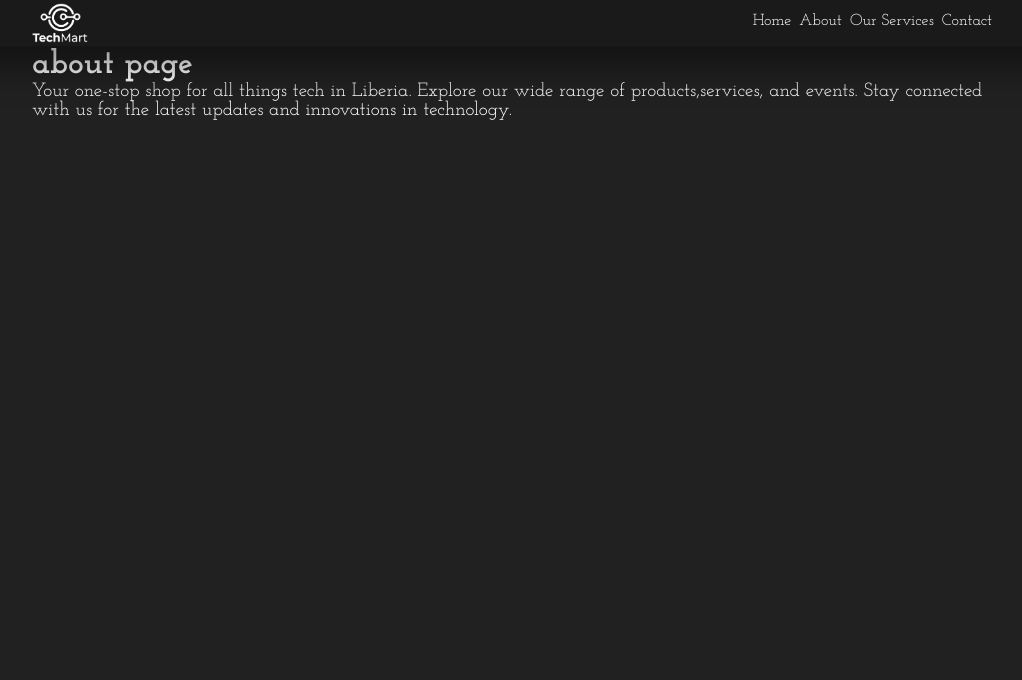
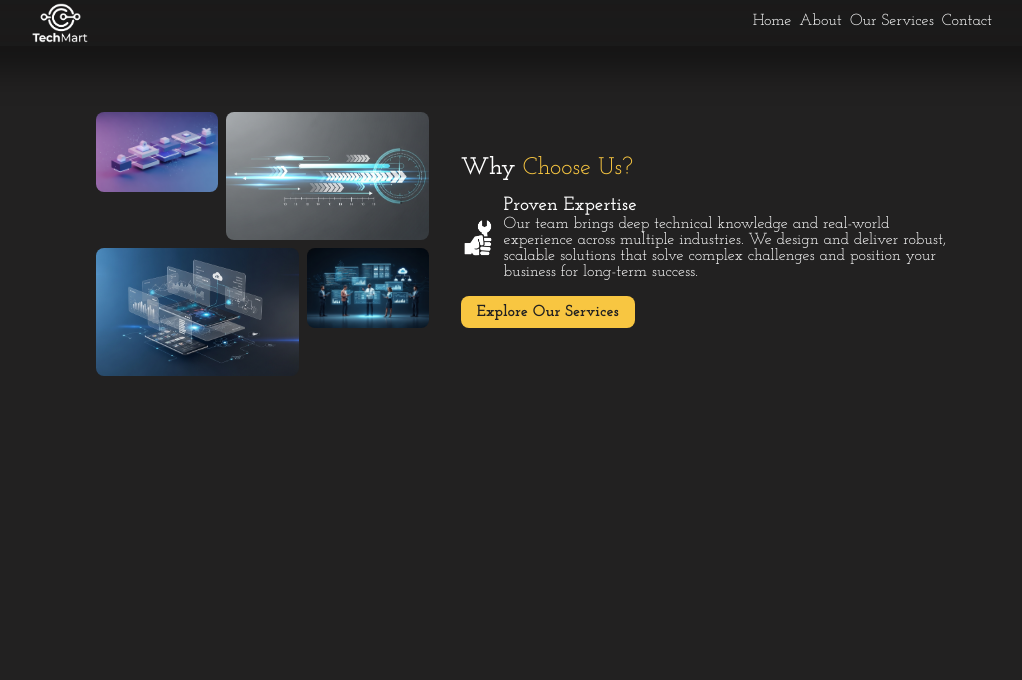
Before and after one commit to I-AGBLE/techmartliberia, a Django app: page /about/ in a window 1280 px wide. Shown: the top 680 px of the page, without its empty margins (128-1150 px from the left). Run offline with Django 5.2, Linux system fonts and the light colour scheme.

Commit message:
why us structured, styled, and model created

```diff
--- a/main/admin.py
+++ b/main/admin.py
@@ -1,8 +1,9 @@
 from django.contrib import admin
 
-from main.models import Hero_Section, Service, Team_Member
+from main.models import Hero_Section, Service, Team_Member, why_us
 
 # Register your models here.
 admin.site.register(Hero_Section)
 admin.site.register(Service)
 admin.site.register(Team_Member)
+admin.site.register(why_us)
--- a/main/static/main/css/styles.css
+++ b/main/static/main/css/styles.css
@@ -85,13 +85,21 @@ h4 {
 }
 
 p {
-  font-size: 1.2rem;
+  font-size: 1rem;
 }
 
 body {
   background-color: var(--default_bg);
 }
 
+
+
+
+
+
+
+
+/* --------------------------------- Nav Section Styles ----------------------------------------------- */
 nav {
   background-color: var(--nav_bg);
   display: flex;
@@ -176,7 +184,7 @@ main {
 }
 
 
-
+/* --------------------------------- Index Page Styles ----------------------------------------------- */
 .hero_section {
   position: relative;
   height: 30rem;
@@ -246,6 +254,19 @@ main {
   border-radius: var(--border_radius);
 }
 
+
+
+
+
+
+
+
+
+
+
+
+
+/* --------------------------------- Services Page Styles ----------------------------------------------- */
 .services_section {
   display: grid;
   gap: 2rem;
@@ -257,9 +278,10 @@ main {
   border-radius: var(--border_radius);
   margin-bottom: 5rem;
 }
-.services_text {
+.services_text, .contact_text {
   display: grid;
   gap: 0.5rem;
+  margin-top: 3rem;
 }
 
 .service_cards {
@@ -284,7 +306,8 @@ main {
 
 .services_container {
   display: grid;
-  gap: .5rem;
+  gap: 1rem;
+  overflow: hidden;
 }
 .service {
  height: 8rem;
@@ -294,7 +317,8 @@ main {
 }
 
 .service:hover {
-  transform: translateX(.4rem);
+transform: scale(1.01);
+box-shadow: var(--box_shadow);
 }
 
 .service_info {
@@ -322,8 +346,12 @@ main {
 }
 
 .service_link a:hover {
-  color: var(--text_color);
+  color: var(--deep_bg);
   transform: translateX(0.4rem);
+  background-color: var(--color_gold);
+  padding: .2rem .4rem;
+  border-radius: var(--border_radius);
+  font-weight: 900;
 }
 
 @keyframes smoothShift {
@@ -419,6 +447,13 @@ main {
   text-align: justify;
 }
 
+
+
+
+
+
+
+/* --------------------------------- Meet Our Team Styles ----------------------------------------------- */
 .team {
   margin: 1rem auto;
   border-radius: var(--border_radius);
@@ -532,6 +567,12 @@ main {
   background-color: var(--text_color);
 }
 
+
+
+
+
+
+/* --------------------------------- Contact Page Styles ----------------------------------------------- */
 .contact {
   background: linear-gradient(135deg, #141414, #302f2f, #1e1c1c);
   background-size: 200% 200%;
@@ -542,7 +583,7 @@ main {
   gap: 1.5rem;
   padding: 2rem;
   border-radius: var(--border_radius);
-  margin-top: 2rem;
+  margin-top: .5rem;
 }
 
 .contact:hover {
@@ -574,7 +615,8 @@ main {
 }
 
 .list li a:hover {
-  transform: translateX(15px);
+  transform: translateX(.4rem);
+  color: var(--color_gold);
 }
 
 .contact_icons i {
@@ -640,6 +682,76 @@ form textarea {
   background-color: var(--text_color);
 }
 
+
+/* --------------------------------- About Page Styles ----------------------------------------------- */
+.why_us_section {
+  display: grid;
+  grid-template-columns: 40% 60%;
+  gap: 2rem;
+  padding: 4rem;
+}
+
+.why_us_images {
+  display: grid;
+  gap: .5rem;
+}
+
+.why_us_images_top, .why_us_images_bottom {
+  display: flex;
+  gap: .5rem;
+  width: 100%;
+  align-items: flex-start;
+}
+
+.why_us_images_top img, .why_us_images_bottom img {
+  width: 100%;
+  height: 8rem;
+  object-fit: cover;
+  border-radius: var(--border_radius);
+}
+
+#small {
+  width: 60%;
+  height: 5rem;
+  object-fit: cover;
+  border-radius: var(--border_radius);
+}
+
+.why_us_texts {
+  display: grid;
+  gap: 1rem;
+}
+
+.why_us {
+  display: flex;
+  gap: .5rem;
+  align-items: center;
+}
+
+.why_us_icon {
+  width: 7rem;
+  height: 2.5rem;
+  overflow: hidden;
+}
+
+.why_us_icon img {
+  width: 100%;
+  height: 100%;
+  filter: brightness(0) invert(1);
+  transition: var(--transition);
+  object-fit: cover;
+
+}
+
+
+
+
+
+
+
+
+
+/* --------------------------------- Footer Page Styles ----------------------------------------------- */
 footer {
   background-color: var(--nav_bg);
   padding: 0 5rem;
--- a/main/templates/main/about.html
+++ b/main/templates/main/about.html
@@ -1,6 +1,50 @@
 {% extends "main/layout.html" %}
+{% load static %}
+
 
 {% block content %}
-<h1>about page</h1>
-<p>Your one-stop shop for all things tech in Liberia. Explore our wide range of products,services, and events. Stay connected with us for the latest updates and innovations in technology.</p>
-{% endblock %}
+
+<div class="why_us_section">
+    <div class="why_us_images">
+        <div class="why_us_images_top">
+            <img src="{% static 'main/images/whyus1.jpeg' %}" id="small" alt="Why Us Image 1">
+            <img src="{% static 'main/images/whyus2.jpeg' %}" alt="Why Us Image 2">
+        </div>
+
+        <div class="why_us_images_bottom">
+            <img src="{% static 'main/images/whyus3.jpeg' %}" alt="Why Us Image 3">
+            <img src="{% static 'main/images/whyus4.jpeg' %}" id="small" alt="Why Us Image 4">
+        </div>
+    </div>
+
+    <div class="why_us_texts">
+        <div class="why_us_title">
+            <h2>Why <span> Choose Us?</span></h2>
+        </div>
+        <div class="why_us">
+            <div class="why_us_icon">
+                <img src="{% static 'main/images/default_service_icon.png' %}" alt="Why Us Icon 1">
+            </div>
+
+            <div class="why_us_text">
+                <div class="why_us_title">
+                    <h3>Proven Expertise</h3>
+                </div>
+                <div class="why_us_desc">
+                    <p>
+                        Our team brings deep technical knowledge and real-world experience across multiple industries.
+                        We design and deliver robust, scalable solutions that solve complex challenges and position your
+                        business for long-term success.
+                    </p>
+                </div>
+            </div>
+        </div>
+
+        <div class="hero_link">
+            <a href="{% url 'main:services' %}">Explore Our Services</a>
+        </div>
+    </div>
+
+
+
+    {% endblock %}
--- a/main/views.py
+++ b/main/views.py
@@ -1,7 +1,7 @@
 from django.http import HttpResponse
 from django.shortcuts import render
 
-from main.models import Hero_Section, Service, Team_Member
+from main.models import Hero_Section, Service, Team_Member, why_us
 
 
 # Create your views here.
@@ -16,7 +16,9 @@ def contact(request):
     return render(request, 'main/contact.html')
 
 def about(request):
-    return render(request, 'main/about.html')
+    return render(request, 'main/about.html', {
+        'why_us': why_us.objects.all()
+    })
 
 def services(request):
     return render(request, 'main/services.html', {
```
Also changed, not shown: main/models.py (+10 -0 lines), main/templates/main/contact.html (+8 -7 lines), main/templates/main/services.html (+6 -7 lines), db.sqlite3, main/migrations/0009_why_us.py (added), main/static/main/images/whyus1.jpeg (added), main/static/main/images/whyus2.jpeg (added), main/static/main/images/whyus3.jpeg (added), main/static/main/images/whyus4.jpeg (added), media/images/20260222_100222_128843_Whisk_3b83b888956991eaf3c4dd66f4695591dr.jpeg (added).
